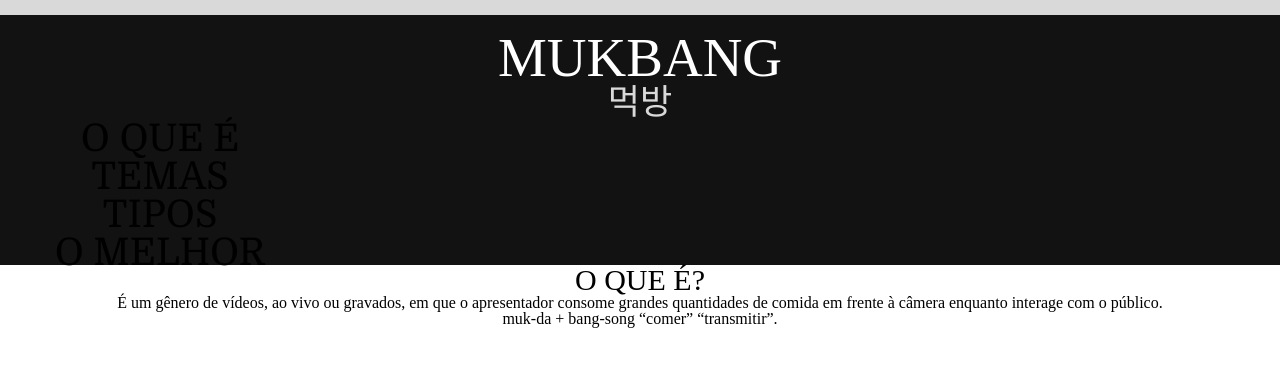
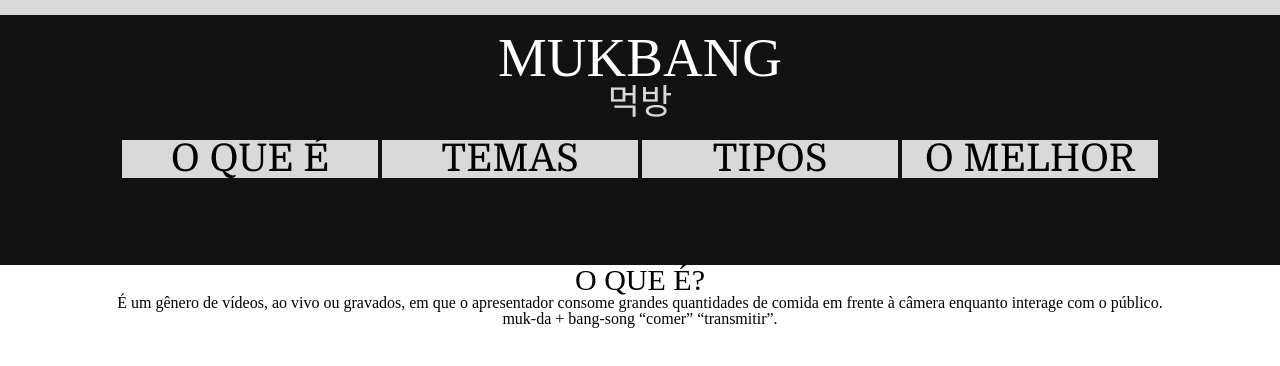
Before and after one commit to babibabaa/sitemukbang, a plain HTML site: page index.html in a window 1280 px wide. Drawn offline with Linux system fonts and the light colour scheme; a web font is replaced by a local one.

Commit message:
caxinha categoria

```diff
--- a/styles.css
+++ b/styles.css
@@ -29,13 +29,15 @@ h4 {
 
 
 .categorias {
-    width: 25%;
+    width: 20%;
+    display: inline-block;
+    margin-top: 20px;
+    background: #D9D9D9;
+}
 
-}
 
 .explicacao {
     text-align: center;
-
 }
 
 .emcimadoheader {
```
